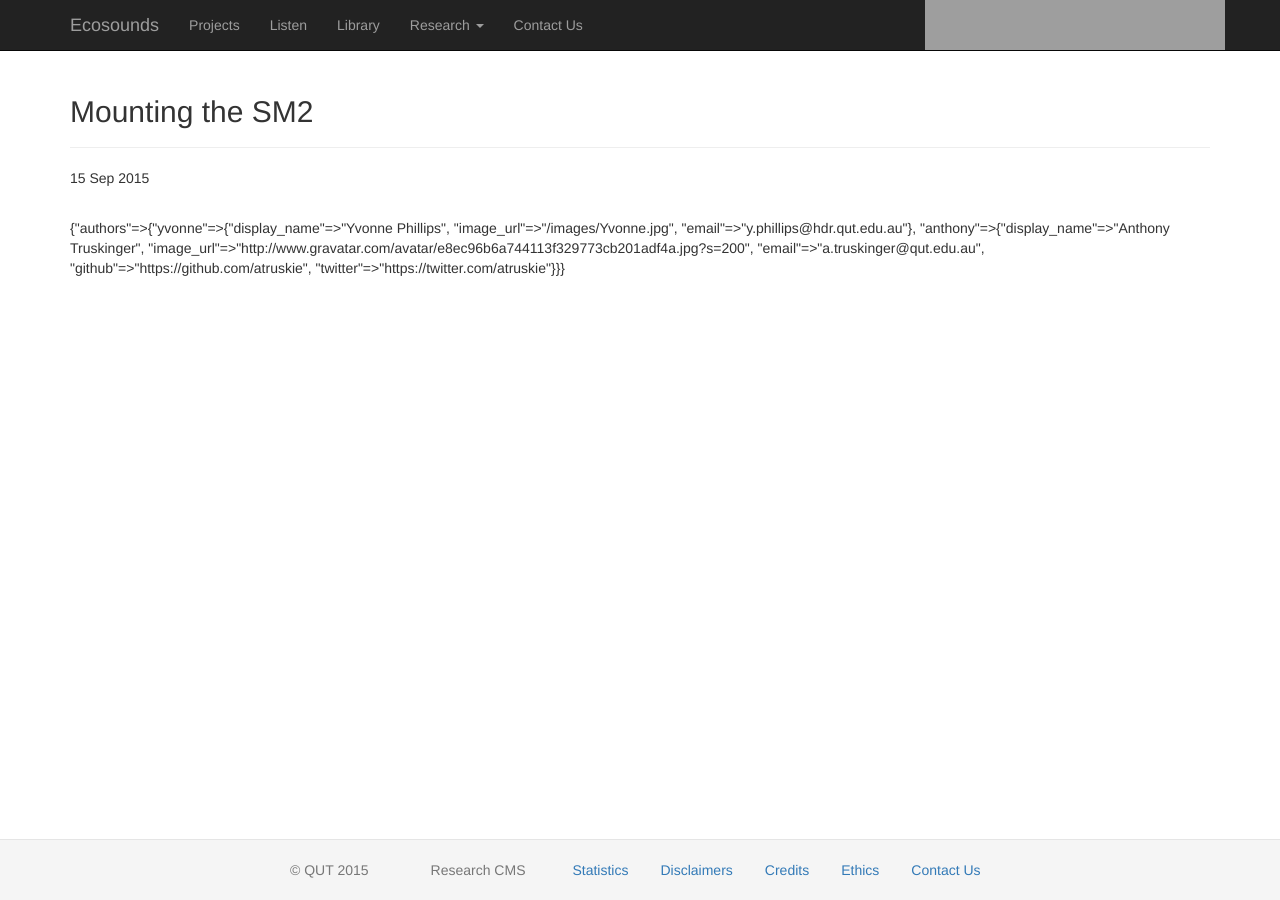
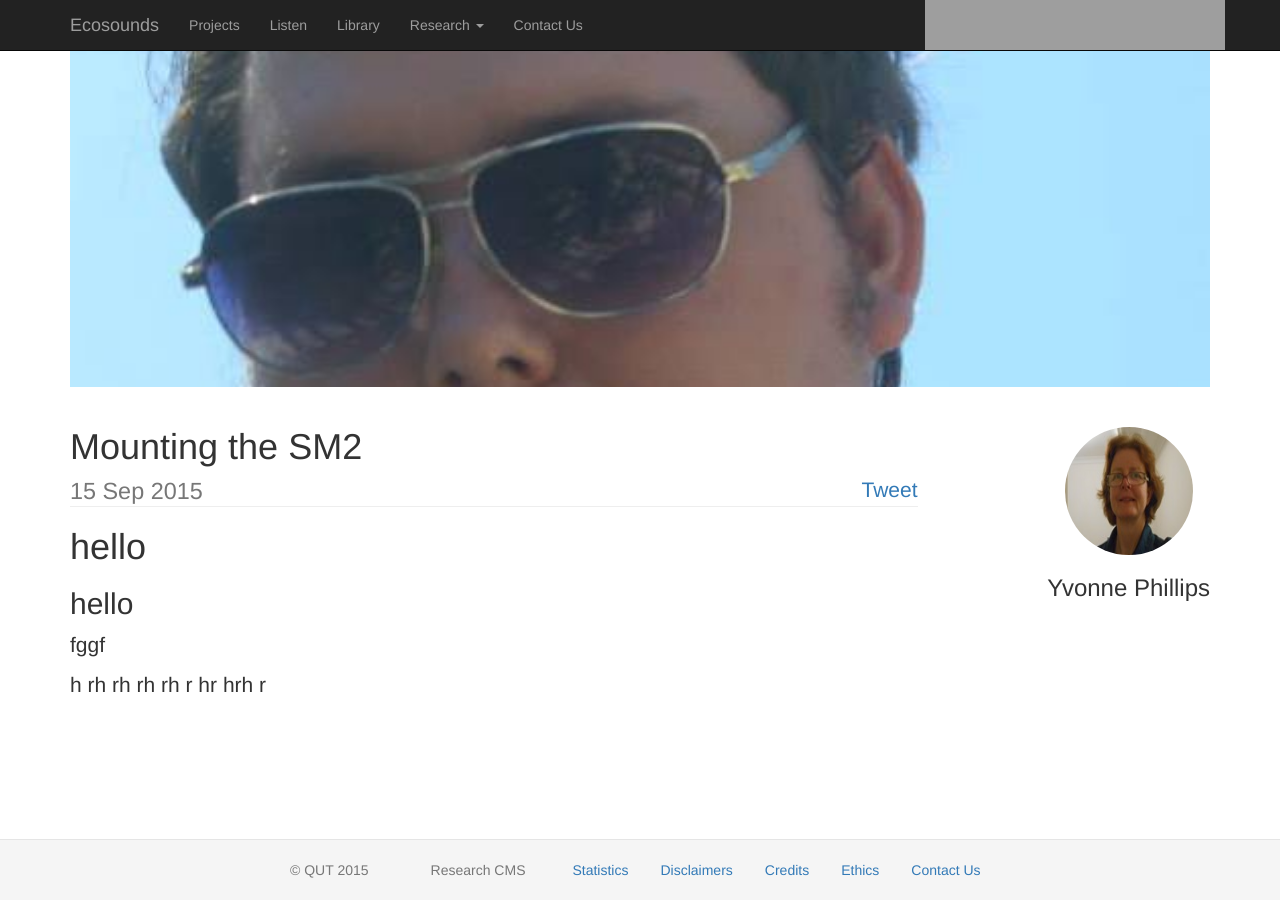
Before and after one commit to QutEcoacoustics/research-blog, a Jekyll site: the page built from _posts/2015-09-15-Mounting-The-SM2.md, in a window 1280 px wide. Built offline with Jekyll 4.4.1, drawn with Linux system fonts in a browser that asks for light colours; nearby versions of some CDN libraries; Markdown is read by kramdown in place of the engine named in the settings; comment, search, counter and statistics services are not loaded; grey boxes are pictures that could not be loaded.

Commit message:
Almost finished posts layout

```diff
--- a/Gemfile
+++ b/Gemfile
@@ -2,5 +2,5 @@ source "https://rubygems.org"
 
 gem 'github-pages', '>= 28'
 gem 'html-proofer'
-gem 'therubyracer', require: false
+#gem 'therubyracer', require: false
 gem 'jekyll-sitemap'
--- a/_data/authors.yml
+++ b/_data/authors.yml
@@ -8,7 +8,6 @@
 #  short_name:
 #    display_name: Your Name
 #    image_url: /images/my_picture.jpg
-#    email: my.email@hdr.qut.edu.au
 #    github: https://github.com/myGithubUserName
 #    twitter: https://twitter.com/myTwitterUserName
 
@@ -16,10 +15,8 @@
 yvonne:
   display_name: Yvonne Phillips
   image_url: /images/Yvonne.jpg
-  email: y.phillips@hdr.qut.edu.au
 anthony:
   display_name: Anthony Truskinger
   image_url: "http://www.gravatar.com/avatar/e8ec96b6a744113f329773cb201adf4a.jpg?s=200"
-  email: a.truskinger@qut.edu.au
-  github: https://github.com/atruskie
-  twitter: https://twitter.com/atruskie
+  github: atruskie
+  twitter: atruskie
--- a/_layouts/default.html
+++ b/_layouts/default.html
@@ -3,7 +3,7 @@
 <head>
     <meta charset="utf-8">
     <meta http-equiv="X-UA-Compatible" content="IE=edge,chrome=1">
-    <title>{{ page.title }}</title>
+    <title>{{ site.name }} | {{ page.title }}</title>
     <meta name="viewport" content="width=device-width">
 
     <!-- syntax highlighting CSS -->
@@ -14,7 +14,7 @@
     <link rel="stylesheet" href="https://maxcdn.bootstrapcdn.com/bootstrap/3.3.5/css/bootstrap.min.css">
 
     <style type="text/css" >
-        iframe {
+        .iframeUl iframe {
             border: none;
             outline: none;
             width: 100%;
@@ -59,6 +59,31 @@
             bottom: 0;
             width: 100%;
         }
+
+		.unlink {
+			text-decoration: inherit;
+			color: inherit;
+		}
+
+		.unlink:hover {
+			text-decoration: inherit;
+			color: inherit;
+		}
+
+		.post-thumbnail	 {
+			height: 128px;
+			width: 128px;
+			overflow: hidden;
+			text-align: center;
+		}
+
+		.post-thumbnail>img {
+			height: 100%;
+			width: 100%;
+			object-fit: cover;
+			object-position: center;
+		}
+
     </style>
 
     <!-- Javascript at end of document -->
@@ -96,16 +121,16 @@
                         <span class='caret'></span>
                         <ul class='dropdown-menu' role='menu'>
                             <li>
-                                <a href='{{ site.url }}/'>About</a>
+                                <a href="{{ site.url }}/">About</a>
                             </li>
                             <li>
-                                <a href='{{ site.url }}/research/research.html'>Our Work</a>
+                                <a href="{{ site.url }}/research/research.html">Our Work</a>
                             </li>
                             <li>
-                                <a href='http://research.ecosounds.org/people/people.html'>People</a>
+                                <a href="{{ site.url }}/people/people.html">People</a>
                             </li>
                             <li>
-                                <a href='http://research.ecosounds.org/publications/publications.html'>Publications</a>
+                                <a href="{{ site.url }}/publications/publications.html">Publications</a>
                             </li>
                         </ul>
                     </a>
--- a/_layouts/post.html
+++ b/_layouts/post.html
@@ -6,19 +6,123 @@ layout: default
 	{% assign author = site.data.authors[page.author] %}
 {% endif %}
 
-<div class="page-header">
-  <h2>{{ page.title }}</h2>
-</div>
-  <p class="meta">{{ page.date | date_to_string }}</p>
+<style>
+	.hero_img {
+		background-image: url({{ BASE_PATH }}{{ page.post_image }});
+		background-repeat:no-repeat;
+		background-position: center center;
+		background-size: cover;
+
+		width:100%;
+
+		margin-top: -4px;
+	}
+
+	.profile {
+		margin-top: 40px;
+
+	}
+
+	.profile-pic {
+		width: 128px;
+		height: 128px;
+	}
+
+	.githubButton {
+		display: inline-block;
+		width: 100%;
+		text-align: center;
+	}
 
 
+	.post {
+		font-size: 150%;
+	}
 
-<div class="post">
-  	<div class="meta">
-      <img src="{{ author.image_url }}">
-      <span class="author">{{ site.authors[page.author].display_name }}</span>
+	.socialMedia {
+		line-height: 0.7em;
+		margin-top: -1.6em;
+	}
+
+	.socialMedia>div {
+		display: inline-block;
+	}
+
+</style>
+
+<div id="fb-root"></div>
+<script>(function(d, s, id) {
+  var js, fjs = d.getElementsByTagName(s)[0];
+  if (d.getElementById(id)) return;
+  js = d.createElement(s); js.id = id;
+  js.src = "//connect.facebook.net/fb_LT/sdk.js#xfbml=1&version=v2.4&appId=376766849048992";
+  fjs.parentNode.insertBefore(js, fjs);
+}(document, 'script', 'facebook-jssdk'));</script>
+
+{% if page.post_image %}
+
+<div class="hero_img">
+
+	<div style="height: 24em;" class="">
+	</div>
+
+</div>
+{% endif %}
+
+<div class="row post">
+	<div class="col-md-9">
+		<div class="page-header">
+		  <h1>{{ page.title }}
+			<br/>
+			<small>{{ page.date | date_to_string }}</small>
+		  </h1>
+		  <div class="socialMedia text-right">
+			<div class="fb-share-button"
+				data-href="{{ BASE_PATH }}{{ page.url }}"
+				data-layout="button_count">
+			</div>
+
+			<div>
+			<a href="https://twitter.com/share" class="twitter-share-button" data-via="atruskie">Tweet</a>
+			<script>!function(d,s,id){var js,fjs=d.getElementsByTagName(s)[0],p=/^http:/.test(d.location)?'http':'https';if(!d.getElementById(id)){js=d.createElement(s);js.id=id;js.src=p+'://platform.twitter.com/widgets.js';fjs.parentNode.insertBefore(js,fjs);}}(document, 'script', 'twitter-wjs');</script>
+			</div>
+		  </div>
+		</div>
+
+		<div class="">
+			{{ content }}
+		</div>
+
+		<p>
+			&nbsp;
+		</p>
+	</div>
+
+  	<div class="meta col-md-3">
+	  <div class="pull-right text-center profile">
+		  <img class="img-circle profile-pic" src="{{ author.image_url }}">
+		  <div class="caption">
+			<h3 class="author">{{ author.display_name }}</h3>
+			{% if author.twitter %}
+			<p>
+				<a href="https://twitter.com/{{ author.twitter }}"
+				   class="twitter-follow-button"
+				   data-show-count="false"
+				   data-size="large">Follow @{{ author.twitter }}</a>
+				<script >!function(d,s,id){var js,fjs=d.getElementsByTagName(s)[0],p=/^http:/.test(d.location)?'http':'https';if(!d.getElementById(id)){js=d.createElement(s);js.id=id;js.src=p+'://platform.twitter.com/widgets.js';fjs.parentNode.insertBefore(js,fjs);}}(document, 'script', 'twitter-wjs');</script>
+			</p>
+			{% endif %}
+			{% if author.twitter %}
+			<p>
+				<div>
+
+				<iframe
+					src="https://ghbtns.com/github-btn.html?user={{ author.github }}&type=follow&count=false&size=large"
+					frameborder="0" scrolling="0" width="180px" height="30px"></iframe>
+				</div>
+			</p>
+			{% endif %}
+		  </div>
+	  </div>
     </div>
-  {{ site.data }}
-
-{{ content }}
 </div>
--- a/_posts/2015-09-15-Mounting-The-SM2.html
+++ /dev/null
@@ -1,5 +0,0 @@
----
-layout: post
-title: Mounting the SM2
-post_author: yvonne
----
--- /dev/null
+++ b/_posts/2015-09-15-Mounting-The-SM2.md
@@ -0,0 +1,21 @@
+---
+layout: post
+title: Mounting the SM2
+author: yvonne
+post_image: /images/Ant.jpg
+---
+
+# hello
+
+## hello
+fggf
+
+h
+rh
+rh
+rh
+rh
+r
+hr
+hrh
+r
```
Also changed, not shown: _posts/2015-09-15-Our-Website.html (deleted, +0 -7 lines), _posts/2015-09-15-Our-Website.md (added, +28 -0 lines), index.html (+43 -25 lines), images/2843130589_c2ac5cba39_500x320 - Copy.png (deleted), images/IMG_20130312_164234.jpg (added), images/IMG_20130312_164234_128x128.jpg (added), images/IMG_20130312_172944.jpg (added).
